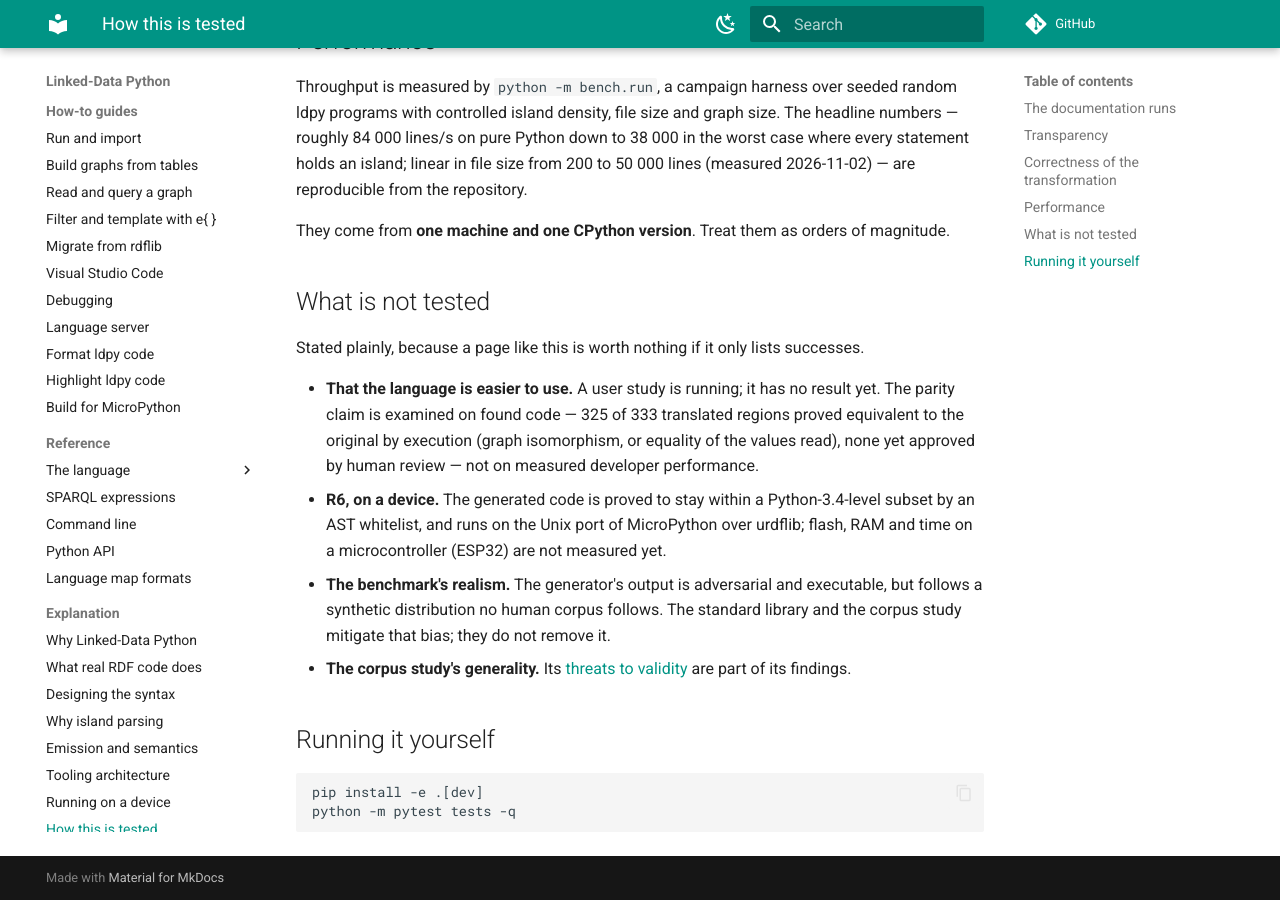
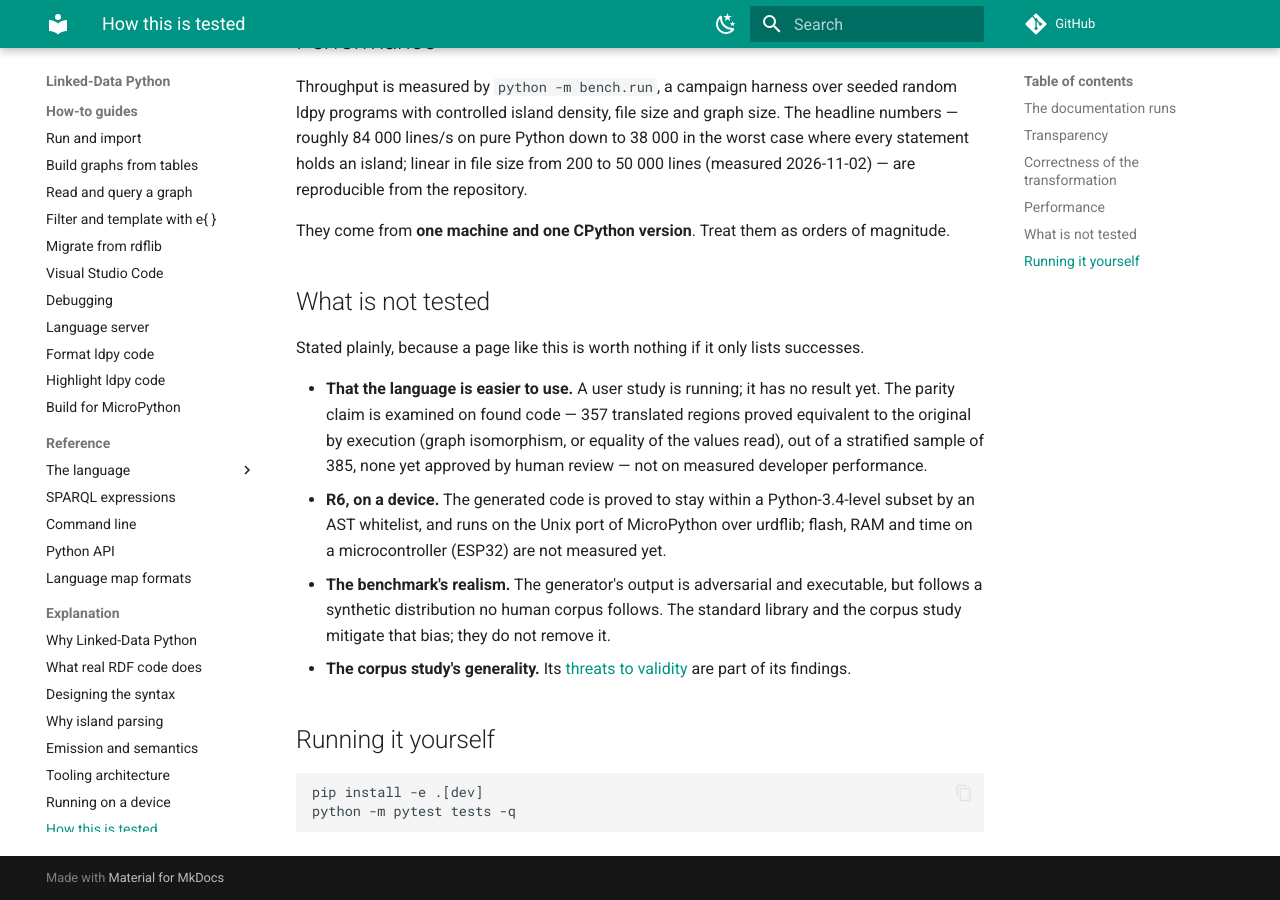
Before and after one commit to linked-data-python/ldpy, an MkDocs documentation site: the page built from docs/explanation/how-it-is-tested.md, in a window 1280 px wide and 900 px high, scrolled down 1990 px. Built offline with MkDocs 1.6.1 and Material for MkDocs 9.7.7, drawn with Linux system fonts in a browser that asks for light colours; comment, search, counter and statistics services are not loaded.

```diff
--- a/docs/explanation/how-it-is-tested.md
+++ b/docs/explanation/how-it-is-tested.md
@@ -86,10 +86,11 @@ Stated plainly, because a page like this is worth nothing if it only lists
 successes.
 
 - **That the language is easier to use.** A user study is running; it has no
-  result yet. The parity claim is examined on found code — 325 of 333
-  translated regions proved equivalent to the original by execution (graph
-  isomorphism, or equality of the values read), none yet approved by human
-  review — not on measured developer performance.
+  result yet. The parity claim is examined on found code — 357 translated
+  regions proved equivalent to the original by execution (graph
+  isomorphism, or equality of the values read), out of a stratified sample
+  of 385, none yet approved by human review — not on measured developer
+  performance.
 - **R6, on a device.** The generated code is proved to stay within a
   Python-3.4-level subset by an AST whitelist, and runs on the Unix port of
   MicroPython over urdflib; flash, RAM and time on a microcontroller (ESP32)
```
Also changed, not shown: docs/README.md (+3 -2 lines), steering/design/013-import-export-de-prefixes.md (+22 -17 lines), steering/steps/2026-11-02-session-2.md (added, +42 -0 lines).
